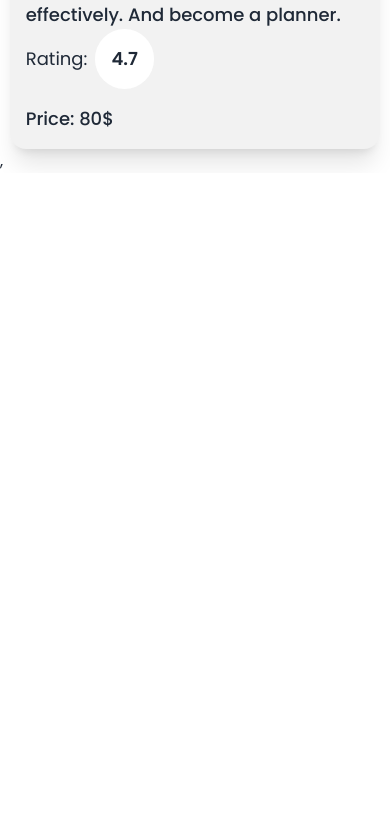
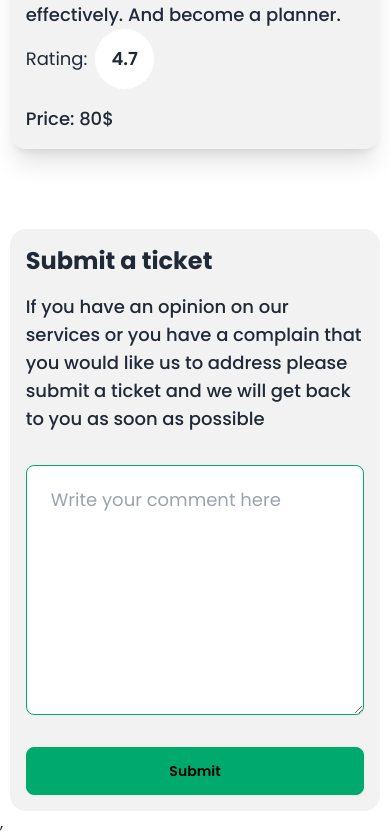
Before and after one commit to kyoChiwow/PathFinderPro, a React (Vite) app: page /exclusive in a window 390 px wide. Shown: the part 5086-5921 px from the top of the page. Before the commit the page ends 5259 px from the top, so only its background shows below. Built offline with nearby package versions, Linux system fonts and the light colour scheme; no server answers; sample sign-in values are in the browser's storage.

Commit message:
Done with the extra route added relevent things and made it responsive

```diff
--- a/src/Pages/ExclusiveOffer.jsx
+++ b/src/Pages/ExclusiveOffer.jsx
@@ -20,18 +20,53 @@
         <div className="mt-12">
           {/* Cards Info Div */}
           <div>
-            <h1 className="font-bold text-4xl text-center">Exclusive Offers Just For You!</h1>
-            <p className="text-lg font-medium text-center mt-4">These offer are validate for the next 2 months! So, hurry up and book your favorite today!</p>
+            <h1 className="font-bold text-4xl text-center">
+              Exclusive Offers Just For You!
+            </h1>
+            <p className="text-lg font-medium text-center mt-4">
+              These offer are validate for the next 2 months! So, hurry up and
+              book your favorite today!
+            </p>
           </div>
           {/* Cards Info Div */}
 
           {/* Cards here */}
           <div className="grid grid-cols-1 lg:grid-cols-2 gap-8">
-            {
-                excluOffers.map(offer => <ExclusiveCard key={offer.id} offer={offer}></ExclusiveCard>)
-            }
+            {excluOffers.map((offer) => (
+              <ExclusiveCard key={offer.id} offer={offer}></ExclusiveCard>
+            ))}
           </div>
           {/* Cards here */}
+
+          {/* Submit Ticket Div */}
+          <div className="flex flex-col lg:flex-row justify-between bg-base-200 rounded-2xl p-4 mt-20 gap-8 lg:gap-0">
+            {/* Ticket info Div */}
+            <div className="flex flex-col justify-center lg:w-[47%]">
+              <h1 className="font-bold text-2xl mb-4">Submit a ticket</h1>
+              <p className="font-medium text-lg">
+                If you have an opinion on our services or you have a complain
+                that you would like us to address please submit a ticket and we
+                will get back to you as soon as possible
+              </p>
+            </div>
+            {/* Ticket info Div */}
+
+            {/* Ticket Input field and Button (Non Functional) */}
+            <div className="lg:w-[47%]">
+              <div className="flex flex-col gap-8">
+                <textarea
+                  placeholder="Write your comment here"
+                  className="textarea textarea-bordered textarea-success textarea-lg w-full h-[250px]"
+                  name="comment"
+                ></textarea>
+                <button className="btn btn-success">
+                  Submit
+                </button>
+              </div>
+            </div>
+            {/* Ticket Input field and Button (Non Functional) */}
+          </div>
+          {/* Submit Ticket Div */}
         </div>
         {/* Cards Div */}
       </main>
```
